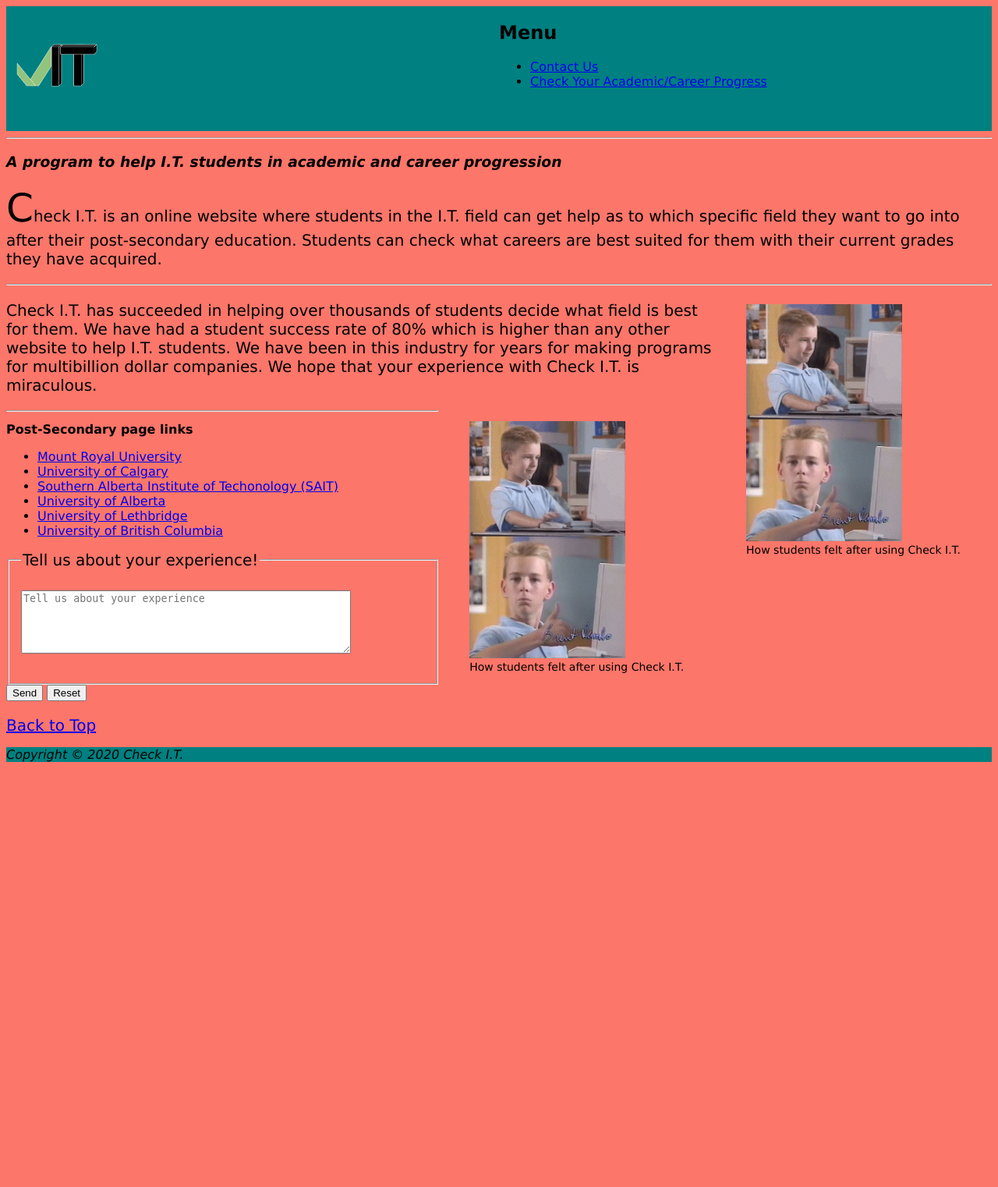
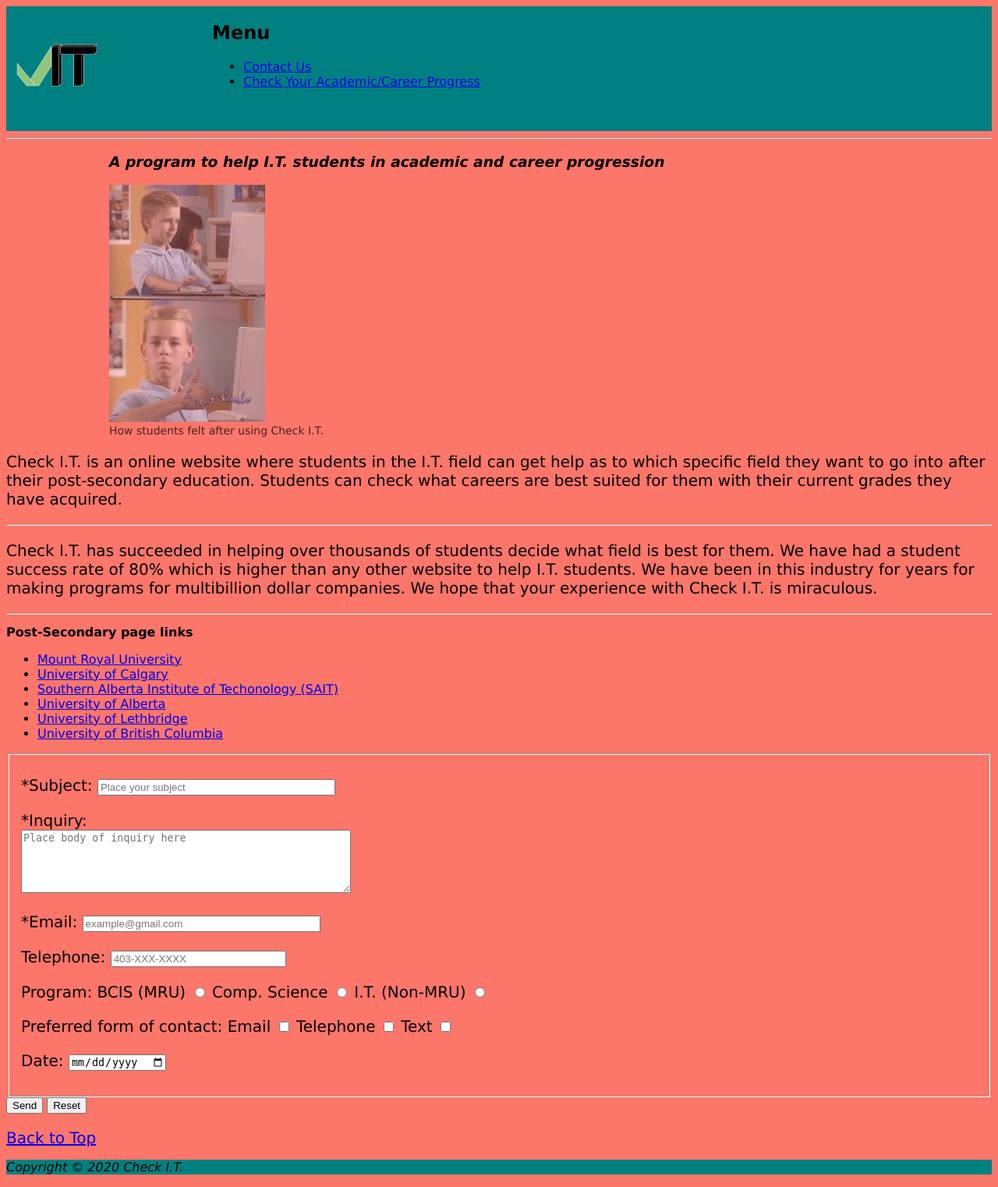
Before and after one commit to DarylleDiego/Assignment01, a PHP site: page / in a window 1280 px wide. Shown: the whole page at 78% size. Before the commit the page ends 977 px from the top, so only its background shows below. Run offline with PHP 8.4, Linux system fonts and the light colour scheme.

Commit message:
Image centered

```diff
--- a/index.html
+++ b/index.html
@@ -33,9 +33,17 @@
 
         <main>
 
+
+
             <h3>A program to help I.T. students in academic and career progression</h3>
 
         <article>
+
+
+            <figure>
+                <img src="images/good.png" alt="" title="After using Check I.T." width=200>
+                <figcaption>How students felt after using Check I.T.</figcaption>
+            </figure>
 
             <p>
             Check I.T. is an online website where students in the I.T.
@@ -46,20 +54,14 @@
 
         <hr>
 
-        <figure>
-            <img src="images/good.png" alt="" title="After using Check I.T." width=200>
-            <figcaption>How students felt after using Check I.T.</figcaption>
-        </figure>
+
             <p id="float">
                 Check I.T. has succeeded in helping over thousands of students decide
                 what field is best for them. We have had a student success rate of 80%
                 which is higher than any other website to help I.T. students. We have been
                 in this industry for years for making programs for multibillion dollar companies.
                 We hope that your experience with Check I.T. is miraculous.
-                <figure>
-                    <img src="images/good.png" alt="" title="After using Check I.T." width=200>
-                    <figcaption>How students felt after using Check I.T.</figcaption>
-                </figure>
+
             </p>
 
         <hr>
@@ -76,26 +78,68 @@
 
         </article>
 
+
+
         <form method="post" action="mailto:@mtroyal.ca" enctype="text/plain" name="ReviewForm">
-            <input type="hidden" name="subject" value="Review Form">
+            <input type="hidden" name="subject" value="Contact Form">
 
             <!--Allows user to express their opinions on the website functionality to allow for improvements based on feedback-->
             <fieldset>
-                <legend>
-                    Tell us about your experience!
-                </legend>
                 <p>
-                    <label>
-                        <textarea name="Review" rows="5" cols="50" placeholder="Tell us about your experience" maxlength="200"></textarea>
+                    <label> <span class="box">*Subject:</span>
+                        <input name="subject" type="text" size="35" value="" maxlength="30" placeholder="Place your subject">
                     </label>
                 </p>
+                <p>
+                    <label> <span class="box">*Inquiry:</span><br>
+                        <textarea name="inquiry" rows="5" cols="50" placeholder="Place body of inquiry here" maxlength="140"></textarea>
+                    </label>
+                </p>
+                <p>
+                    <label> <span class="box">*Email:</span>
+                        <input name="email" type="email" size="35" maxlength="35" placeholder="example@gmail.com" pattern="[a-z0-9._%+-]+@[a-z0-9.-]+\.[a-z]{2,4}$">
+                    </label>
+                </p>
+                <p>
+                    <label> <span class="box">Telephone:</span>
+                        <input name="telephone" type="tel" size="25" placeholder="403-XXX-XXXX" pattern="[0-9]{3}[\-][0-9]{3}[\-][0-9]{4}" maxlength="15">
+                    </label>
+                </p>
+                <p>
+                    <span class="box">Program:</span>
+                    <label> BCIS (MRU)
+                        <input name="program" type="radio" value="bcis">
+                    </label>
+                    <label> Comp. Science
+                        <input name="program" type="radio" value="cs">
+                    </label>
+                    <label> I.T. (Non-MRU)
+                        <input name="program" type="radio" value="it">
+                    </label>
+                </p>
+                <p>
+                    <span class="box">Preferred form of contact:</span>
+                    <label> Email
+                        <input name="contact" type="checkbox" value="email">
+                    </label>
+                    <label> Telephone
+                        <input name="contact" type="checkbox" value="telephone">
+                    </label>
+                    <label> Text
+                        <input name="contact" type="checkbox" value="text">
+                    </label>
+                </p>
+                <p>
+                    <label> <span class="box">Date:</span>
+                        <input name="date" type="date">
+                    </label>
+                </p>
+            </fieldset>
 
-            </fieldset>
-            <input type="submit" value="Send">
-            <input type="reset" value="Reset">
+                <input type="submit" value="Send">
+                <input type="reset" value="Reset">
+            </form>
 
-        </form>
-        </main>
 
     <br>
         <a href="#content" id="tex">Back to Top</a>
--- a/style/index.css
+++ b/style/index.css
@@ -29,7 +29,7 @@ nav ul li :hover{
     font-size: 80%;
 }
 figure{
-    float: right;
+
     font-size: 70%;
 }
 
@@ -44,8 +44,24 @@ figure{
         margin-right: auto;
     }
 
-    ul
+    nav
     {
-        display: block;
+
+        width: 1000px;
+        display: inline;
+    }
+
+    h3
+    {
+        width: 1000px;
+        margin-left: auto;
+        margin-right: auto;
+    }
+    figure
+    {
+        width: 1000px;
+        margin-left: auto;
+        margin-right: auto;
+        opacity: 0.7;
     }
 }
```
